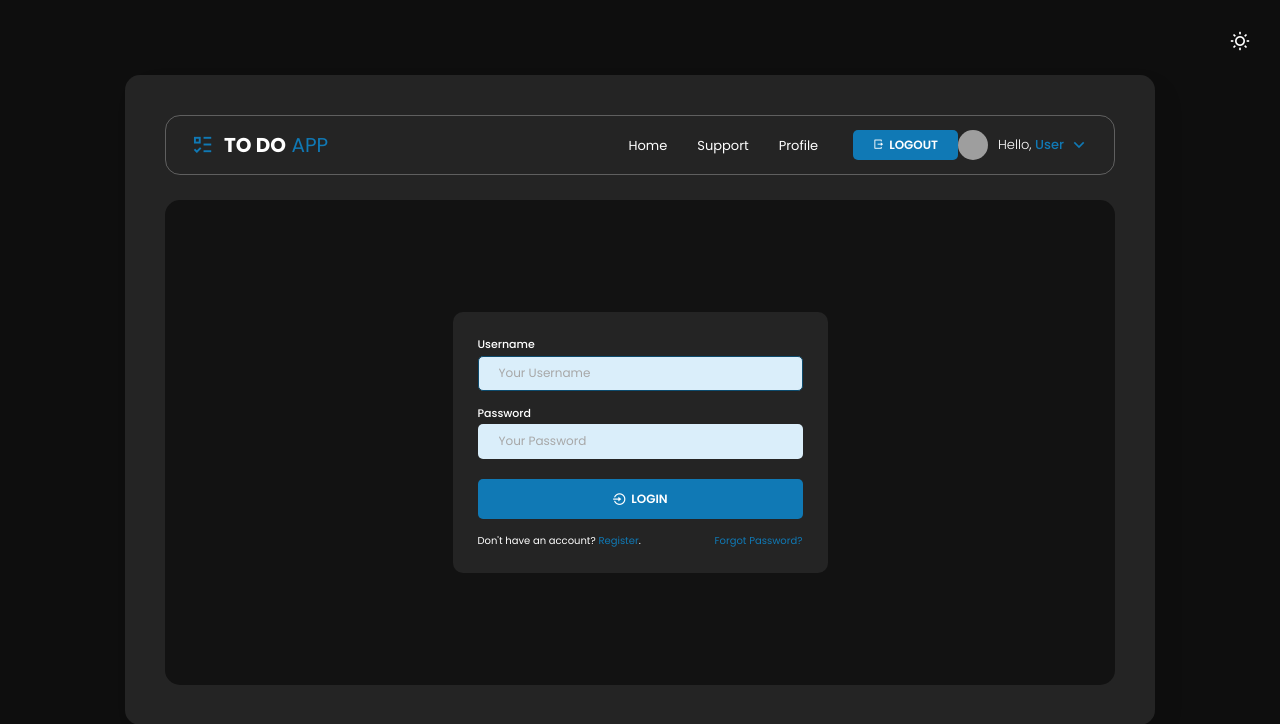
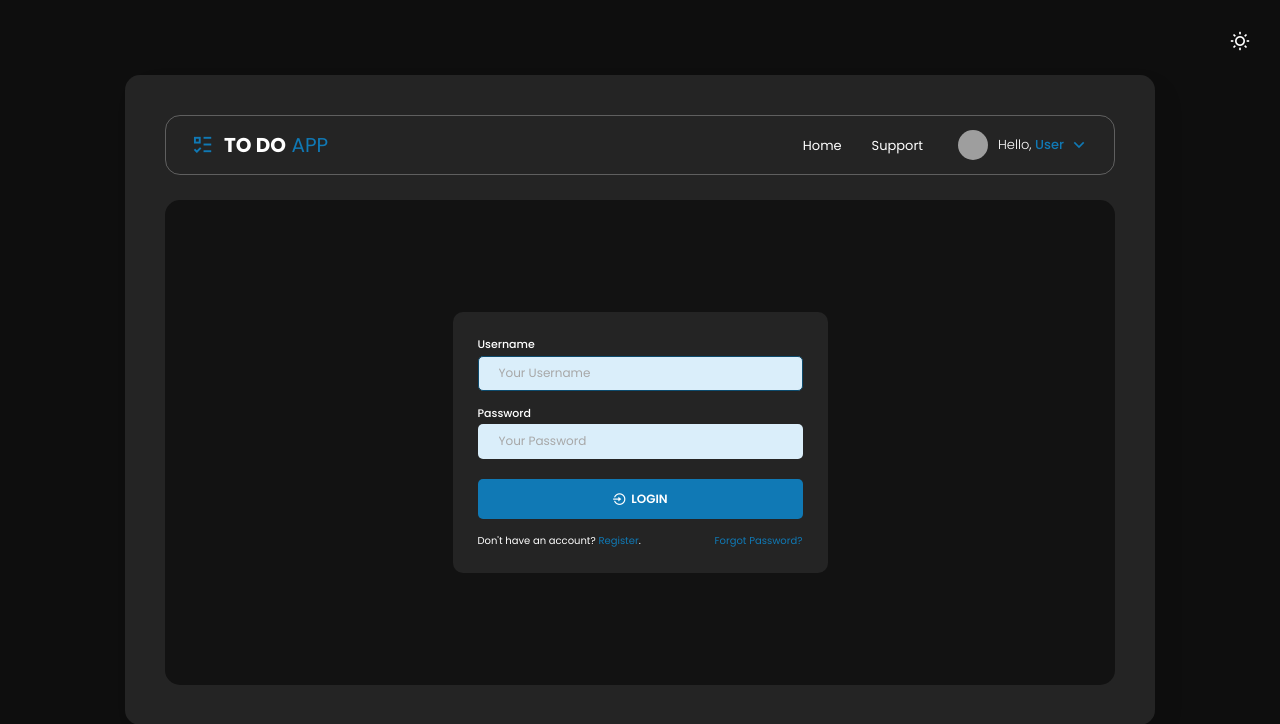
Before and after one commit to hubertrykala93/django_to_do, a Django app: page /login/ in a window 1280 px wide. Shown: the top 724 px of the page. Run offline with Django 4.2, Linux system fonts and the light colour scheme; a user stored in the database is signed in; style sheets or scripts are compiled from the project's sources; some libraries are stand-ins or nearby versions; grey boxes are pictures that could not be loaded.

Commit message:
templates update

```diff
--- a/to_do/core/templates/core/navbar.html
+++ /dev/null
@@ -1,41 +0,0 @@
-{% block nav %}
-<nav id="nav">
-    <ul class="nav-list">
-        <li class="nav-item">
-            <a class="nav-link" href="{% url 'index' %}">Home</a>
-        </li>
-
-        <li class="nav-item">
-            <a class="nav-link" href="{% url 'support' %}">Support</a>
-        </li>
-        {% if user.is_authenticated %}
-        <li class="nav-item">
-            <a class="nav-link" href="{% url 'profile' %}">Profile</a>
-        </li>
-        {% else %}
-        <li class="nav-item">
-            <a class="nav-link" href="{% url 'login' %}">Login</a>
-        </li>
-        {% endif %}
-    </ul>
-
-    <div class="header-buttons">
-
-        {% if user.is_authenticated %}
-        <a href="{% url 'logout' %}" class="btn header-button">
-            <i class="ri-logout-box-r-line"></i>
-            <span>Logout</span>
-        </a>
-        {% else %}
-        <a href="{% url 'register' %}" class="btn header-button">
-            <i class="ri-user-add-fill"></i>
-            <span>Register</span>
-        </a>
-        {% endif %}
-
-    </div>
-
-    <button id="offcanvas-close" class="offcanvas-close"></button>
-
-</nav>
-{% endblock %}
--- a/to_do/users/forms.py
+++ b/to_do/users/forms.py
@@ -40,7 +40,7 @@ class RegistrationForm(UserCreationForm):
 
     class Meta:
         model = User
-        fields = ['username', 'email', 'password1', 'password2']
+        fields = ['username', 'email', 'password1', 'password2', 'sex']
 
 
 class UserUpdateForm(forms.ModelForm):
--- a/to_do/users/models.py
+++ b/to_do/users/models.py
@@ -40,6 +40,11 @@ class User(AbstractBaseUser, PermissionsMixin):
     username = models.CharField(max_length=50, unique=True, null=False, blank=False, default='',
                                 validators=[username_validate])
     email = models.EmailField(blank=True, default='', unique=True, validators=[email_validate])
+    sex = models.CharField(default='Unisex', max_length=20, choices=(
+        ('F', 'Female'),
+        ('M', 'Male'),
+        ('U', 'Unisex')
+    ))
     is_verified = models.BooleanField(default=False)
     is_active = models.BooleanField(default=True)
     is_superuser = models.BooleanField(default=False)
@@ -63,7 +68,8 @@ class User(AbstractBaseUser, PermissionsMixin):
 
 class Profile(models.Model):
     user = models.OneToOneField(to=User, on_delete=models.CASCADE)
-    image = models.ImageField(default='default.jpg', upload_to='profile_pics')
+    image = models.ImageField(default='default_female_pic.jpg' if User.sex == 'Female' else 'default_male_pic.jpg',
+                              upload_to='profile_pics')
     first_name = models.CharField(max_length=50, blank=True, null=True)
     last_name = models.CharField(max_length=50, blank=True, null=True)
     country = models.CharField(max_length=50, blank=True, null=True)
--- a/to_do/users/templates/users/login.html
+++ b/to_do/users/templates/users/login.html
@@ -5,7 +5,7 @@
 {% block content %}
 <div id="user-form">
     {% for field in login_form %}
-    {% if field.label != 'E-mail Address' and field.label != 'Confirm Password' %}
+    {% if field.label != 'E-mail Address' and field.label != 'Confirm Password' and field.label != 'Sex' %}
     <form class="login-form" method="post" action="">
         {% csrf_token %}
         <div class="form-row">
--- a/to_do/users/urls.py
+++ b/to_do/users/urls.py
@@ -1,16 +1,14 @@
-from django.urls import path, reverse_lazy, reverse
-from django.shortcuts import redirect
+from django.urls import path, reverse_lazy
 from . import views
 from django.contrib.auth import views as auth_views
 from .forms import PasswordChangeForm
 from .models import User
-from django.contrib import messages
 
 urlpatterns = [
     path(route='register/', view=views.register, name='register'),
     path(route='login/', view=views.log_in, name='login'),
     path(route='logout/', view=views.log_out, name='logout'),
-    path(route='profile/', view=views.profile, name='profile'),
+    path(route='account-settings/', view=views.account_settings, name='account-settings'),
     path(route='activate/<uidb64>/<token>', view=views.activate, name='activate'),
     path(route='change_password/', view=views.change_password, name='change-password'),
     path(route='reset_password/', view=views.reset_password, name='reset-password'),
--- a/to_do/users/views.py
+++ b/to_do/users/views.py
@@ -44,7 +44,7 @@ def register(request):
                                      f"Now, please check your email and click on the activation link"
                                      f" to activate your account.")
 
-            return redirect(to='login')
+            return redirect(to='index')
 
     else:
         registration_form = RegistrationForm()
@@ -111,10 +111,13 @@ def log_out(request):
 
 
 @login_required
-def profile(request):
+def account_settings(request):
     if request.method == 'POST':
         user_update_form = UserUpdateForm(data=request.POST, instance=request.user)
         profile_update_form = ProfileUpdateForm(data=request.POST, files=request.FILES, instance=request.user.profile)
+
+        first_name = profile_update_form.cleaned_data.get('first_name')
+        last_name = profile_update_form.cleaned_data.get('last_name')
 
         if user_update_form.is_valid() and profile_update_form.is_valid():
             user_update_form.save()
@@ -122,22 +125,18 @@ def profile(request):
 
             messages.success(request=request, message='Your account has been updated!')
 
-            return redirect(to='profile')
-        else:
-            for user_error in list(user_update_form.errors):
-                messages.error(request=request, message=user_error)
-
-            for profile_error in list(profile_update_form.errors):
-                messages.error(request=request, message=profile_error)
+            return redirect(to='users/account-settings.html')
 
     else:
         user_update_form = UserUpdateForm(instance=request.user)
         profile_update_form = ProfileUpdateForm(instance=request.user.profile)
 
-    return render(request=request, template_name='users/profile.html', context={
+    return render(request=request, template_name='users/account-settings.html', context={
         'title': 'Profile',
         'user_update_form': user_update_form,
-        'profile_update_form': profile_update_form
+        'profile_update_form': profile_update_form,
+        'first_name': first_name,
+        'last_name': last_name
     })
 
 
```
Also changed, not shown: to_do/core/templates/core/header.html (+43 -7 lines), to_do/db.sqlite3, to_do/media/default_female_pic.jpg (added), to_do/media/default_male_pic.jpg (added), to_do/users/migrations/0013_profile_sex.py (added), to_do/users/migrations/0014_alter_profile_sex.py (added), to_do/users/migrations/0015_remove_profile_sex_user_sex.py (added), to_do/users/templates/users/account-settings.html (renamed from to_do/users/templates/users/profile.html), 2 other files.
